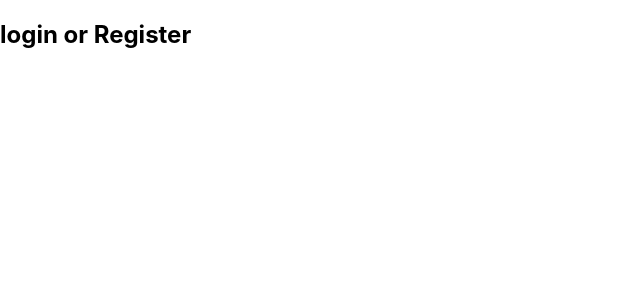
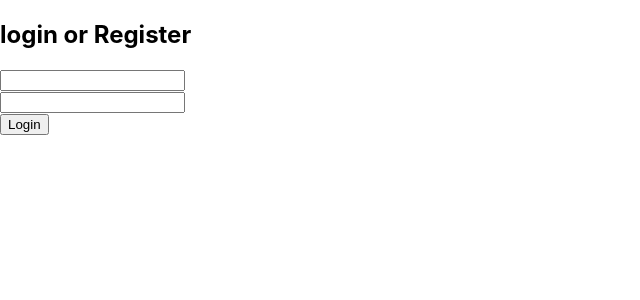
Before and after one commit to yeasin72/dpi-app, a React (Create React App) app: page /login-or-register in a window 1280 px wide. Shown: the top 300 px of the page, without its empty margins (0-640 px from the left). Built offline with nearby package versions, Linux system fonts and the light colour scheme.

Commit message:
login system added

```diff
--- a/src/Components/Auth/Auth.js
+++ b/src/Components/Auth/Auth.js
@@ -1,9 +1,11 @@
 import React from 'react'
+import Login from './Login/Login'
 
 const Auth = () => {
     return (
         <div className="login-or-register">
             <h2>login or Register</h2>
+            <Login />
         </div>
     )
 }
--- /dev/null
+++ b/src/Components/Auth/Login/Login.js
@@ -0,0 +1,78 @@
+import React, { useState } from 'react'
+import { useDispatch, useSelector } from 'react-redux';
+import validator from 'validator'
+import { userLogin } from '../../../Redux/Action/loginAction';
+import ReactLoading from 'react-loading';
+
+
+const Login = () => {
+    const dispatch = useDispatch()
+    const [errmsg, seterrmsg] = useState(false)
+    const [email, setemail] = useState('')
+    const [password, setpassword] = useState('')
+
+    //  ==> Login data from server <==
+    const userLoginstatus = useSelector(state => state.userLoginstatus)
+    const { loading, loggedIn, error } = userLoginstatus
+
+    //  ==> if login success <==
+    if (loggedIn) {
+        localStorage.setItem("usertoken", loggedIn.jwt)
+        window.location.reload();
+    }
+
+
+    // ==> input data handle <==
+    const emailHandler = (e) => setemail(e)
+    const passwordHandler = (e) => setpassword(e)
+
+    // ==> Login Action <==
+    const loginRequest = () => {
+        if (validator.isEmail(email)) {
+            const formdata = {
+                "identifier": email,
+                "password": password
+            }
+            dispatch(userLogin(formdata))
+        }// ==> if email not valid <==
+        else{
+            seterrmsg(true)
+            setTimeout(() => {
+                seterrmsg(false)
+            }, 6000);
+        }
+    }
+
+    return (
+        <div className="login-form">
+            <div className="form">
+                <div className="form-item">
+                    <input type="email" name="email" onChange={(e) => emailHandler(e.target.value)} />
+                </div>
+                <div className="form-item">
+                    <input type="password" name="password" onChange={(e) => passwordHandler(e.target.value)} />
+                </div>
+                <div className="form-item">
+                    <button onClick={loginRequest}>Login</button>
+                </div>
+            </div>
+            {errmsg &&
+            <div className="error-tosat">
+                <p>Invalid Email Address</p>
+            </div>
+            }
+            {error &&
+            <div className="error-tosat">
+                <p>{error}</p>
+            </div>
+            }
+            {loading &&
+            <div className="loading">
+                <ReactLoading type={'cylon'} color={'#273c75'} />
+            </div>
+            }
+        </div>
+    )
+}
+
+export default Login
--- /dev/null
+++ b/src/Redux/Action/loginAction.js
@@ -0,0 +1,26 @@
+import axios from "axios"
+import { HIDE_ERROR, LOGIN_FAILED, LOGIN_REQUEST, LOGIN_SUCCESS } from "../Const/const"
+const api = 'https://dpi-backend.herokuapp.com'
+
+export const userLogin = (formdata) => async (dispatch) => {
+    try {
+        dispatch({ type: LOGIN_REQUEST })
+
+        const logReq = await axios.post(`${api}/auth/local`, formdata)
+        dispatch({
+            type: LOGIN_SUCCESS,
+            payload: logReq,
+        })
+    } catch (error) {
+        console.clear();
+        dispatch({
+            type: LOGIN_FAILED,
+            payload: error && error.response.data,
+        })
+        setTimeout(() => {
+            dispatch({
+                type: HIDE_ERROR,
+            })
+        }, 6000);
+    }
+}
--- /dev/null
+++ b/src/Redux/Const/const.js
@@ -0,0 +1,4 @@
+export const LOGIN_REQUEST = "LOGIN_REQUEST"
+export const LOGIN_SUCCESS = "LOGIN_SUCCESS"
+export const LOGIN_FAILED = "LOGIN_FAILED"
+export const HIDE_ERROR = "HIDE_ERROR"
--- /dev/null
+++ b/src/Redux/Reducer/LoginReducer.js
@@ -0,0 +1,22 @@
+import { HIDE_ERROR, LOGIN_FAILED, LOGIN_REQUEST, LOGIN_SUCCESS } from "../Const/const"
+
+
+
+export const loginReducer = (state = { loggedIn: null, status:null, error: null }, action) => {
+    switch (action.type) {
+        case LOGIN_REQUEST:
+            return { loading: true, loggedIn: null, status:null, error: null }
+        case LOGIN_SUCCESS:
+            return { loading: false, loggedIn: action.payload.data, status:action.payload.status, error: null  }
+        case LOGIN_FAILED:
+            return { loading: false,
+                error: action.payload.message[0].messages[0].message,
+                status:action.payload.statusCode, loggedIn: null }
+        case HIDE_ERROR:
+            return { loading: false,
+                error: null,
+                status:null, loggedIn: null }
+        default:
+            return state
+    }
+}
--- /dev/null
+++ b/src/Redux/Store/store.js
@@ -0,0 +1,16 @@
+import { applyMiddleware, combineReducers, createStore } from "redux";
+import { composeWithDevTools } from "redux-devtools-extension";
+import thunk from "redux-thunk";
+import { loginReducer } from "../Reducer/LoginReducer";
+
+const reducer = combineReducers({
+    userLoginstatus: loginReducer,
+})
+
+const initialState  = {}
+
+const middleware = [thunk]
+
+const store = createStore(reducer, initialState, composeWithDevTools(applyMiddleware(...middleware)))
+
+export default store
--- a/src/index.js
+++ b/src/index.js
@@ -2,8 +2,13 @@ import React from 'react';
 import ReactDOM from 'react-dom';
 import './index.css';
 import App from './Components/App';
+import { Provider } from 'react-redux';
+import store from './Redux/Store/store';
+
 
 ReactDOM.render(
-    <App />,
+  <Provider store={store}>
+    <App />
+  </Provider>,
   document.getElementById('root')
 );
```
Also changed, not shown: package.json (+7 -0 lines), src/Components/Auth/Register/Register.js (added, +11 -0 lines), 2 other files (tests, documents, lock files or other folders).
